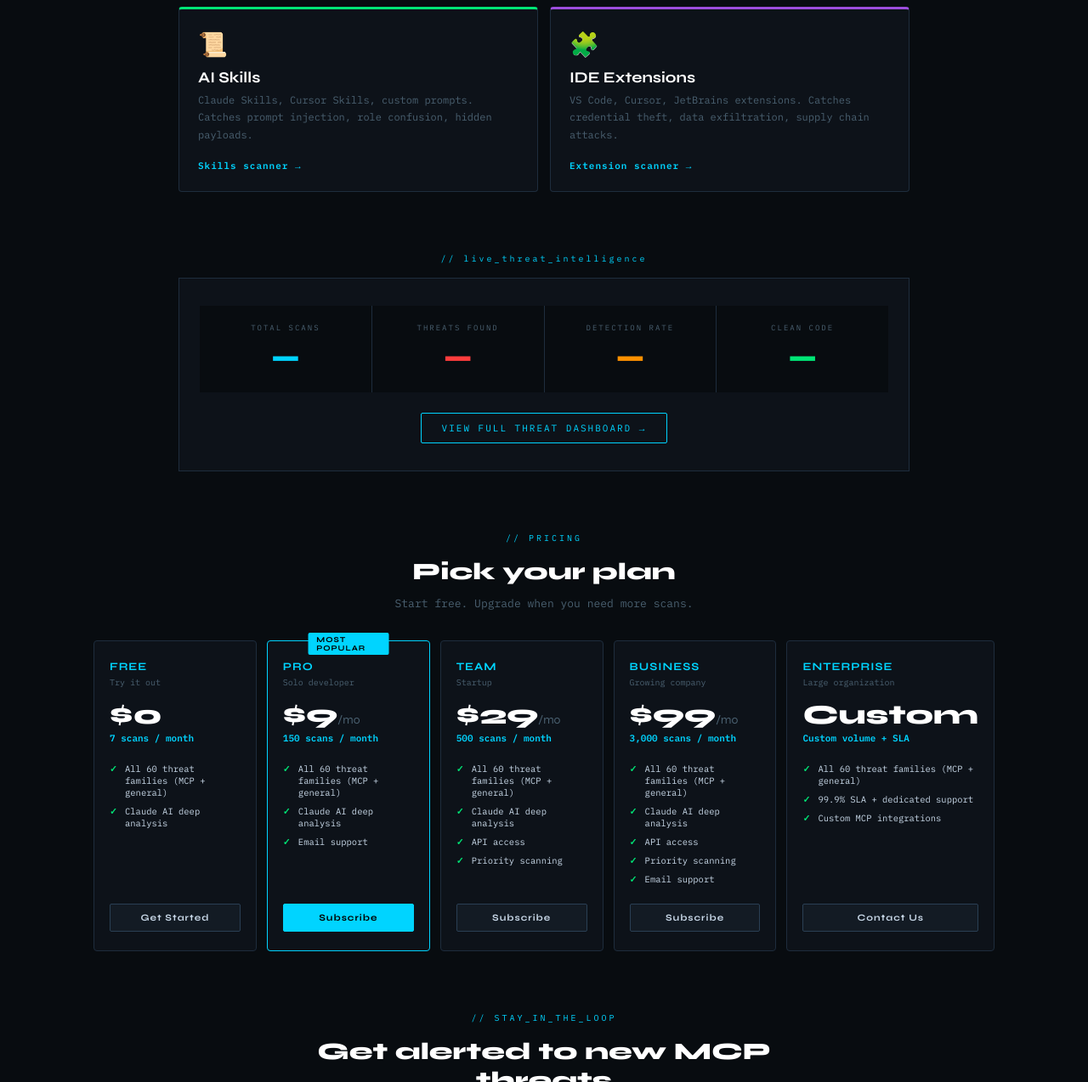
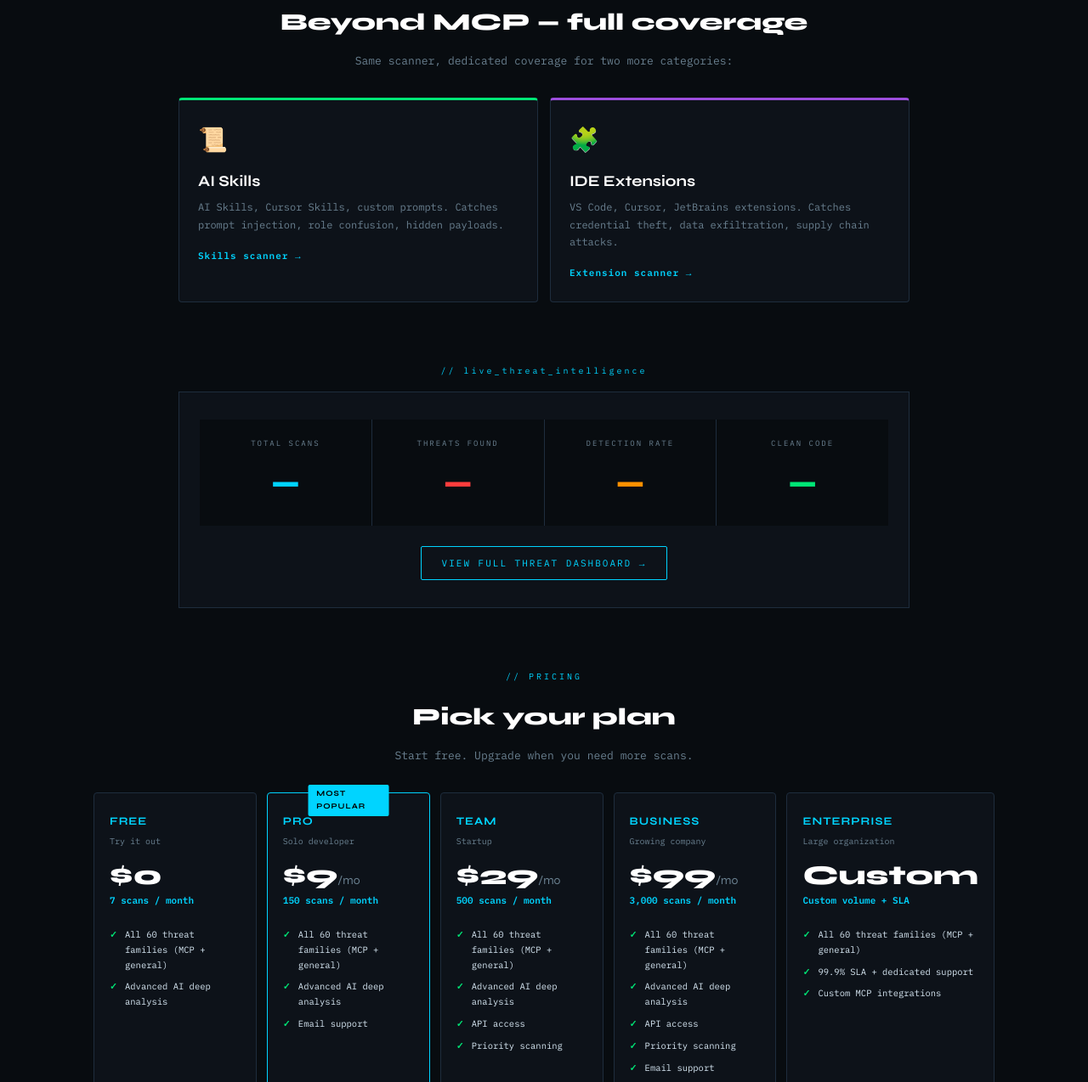
Before and after one commit to Urael-Fanuel/cyber-guardian, a website: page index.html in a window 1280 px wide. Shown: the part 2029-3303 px from the top of the page at 85% size. Drawn offline with Linux system fonts and the light colour scheme; no server answers.

Commit message:
Fix readability, remove AI branding, fix dashboard translations

```diff
--- a/index.html
+++ b/index.html
@@ -4,8 +4,8 @@
 <meta charset="UTF-8">
 <meta name="viewport" content="width=device-width, initial-scale=1.0">
 <title>Cyber-Guardian — MCP Security Scanner | First scanner for MCP Servers, AI Skills & IDE Extensions</title>
-<meta name="description" content="The first security scanner for Model Context Protocol (MCP) servers. Detect malicious code, prompt injection, credential theft and tool poisoning before connecting. Also scans AI Skills and IDE extensions. Powered by Claude AI.">
-<meta name="keywords" content="MCP security, MCP scanner, Model Context Protocol security, MCP server audit, AI skill scanner, AI security, Claude MCP, Cursor MCP, prompt injection scanner">
+<meta name="description" content="The first security scanner for Model Context Protocol (MCP) servers. Detect malicious code, prompt injection, credential theft and tool poisoning before connecting. Also scans AI Skills and IDE extensions. Powered by Advanced AI Engine.">
+<meta name="keywords" content="MCP security, MCP scanner, Model Context Protocol security, MCP server audit, AI skill scanner, AI security, MCP security, Cursor MCP, prompt injection scanner">
 <meta property="og:title" content="Cyber-Guardian — The First MCP Security Scanner">
 <meta property="og:description" content="Before you connect an MCP server, scan it. 10,000+ MCP servers exist. Zero are audited.">
 <meta property="og:type" content="website">
@@ -34,13 +34,13 @@
   --orange-dim:rgba(255,145,0,0.08);
   --purple:   #9D4EDD;
   --purple-dim: rgba(157,78,221,0.10);
-  --text:     #C8D8E8;
-  --text-dim: #4A6070;
+  --text:     #D8E8F4;
+  --text-dim: #6A8090;
   --mono:     'IBM Plex Mono','Noto Sans JP','Noto Sans KR','Noto Sans Hebrew',monospace;
   --sans:     'Syne','Noto Sans JP','Noto Sans KR','Noto Sans Hebrew',sans-serif;
 }
 html { scroll-behavior: smooth; }
-body { background: var(--bg); color: var(--text); font-family: var(--mono); min-height: 100vh; overflow-x: hidden; }
+body { background: var(--bg); color: var(--text); font-family: var(--mono); min-height: 100vh; overflow-x: hidden; font-size: 14px; line-height: 1.7; }
 body::before {
   content: ''; position: fixed; inset: 0; z-index: 0; pointer-events: none;
   background-image: linear-gradient(var(--border) 1px, transparent 1px), linear-gradient(90deg, var(--border) 1px, transparent 1px);
@@ -375,7 +375,7 @@ footer a:hover { color: var(--cyan); }
       <div class="pulse" style="width:6px;height:6px"></div>
       <div class="ai-badge">
         <span data-i18n="ai_badge_pre">Powered by</span>
-        <strong>Claude AI</strong>
+        <strong>AI Engine</strong>
         <span data-i18n="ai_badge_post">· 60 threat families · MCP-aware</span>
       </div>
     </div>
@@ -418,7 +418,7 @@ footer a:hover { color: var(--cyan); }
     <div class="step">
       <div class="step-n">02</div>
       <div class="step-t" data-i18n="step2_title">AI Deep Scan</div>
-      <div class="step-d" data-i18n="step2_desc">MCP-specific signatures + Claude AI deep analysis.</div>
+      <div class="step-d" data-i18n="step2_desc">MCP-specific signatures + Advanced AI deep analysis.</div>
     </div>
     <div class="step">
       <div class="step-n">03</div>
@@ -436,7 +436,7 @@ footer a:hover { color: var(--cyan); }
     <div class="other-card skills">
       <div class="other-card-icon">📜</div>
       <div class="other-card-t" data-i18n="other_card1_title">AI Skills</div>
-      <div class="other-card-d" data-i18n="other_card1_desc">Claude Skills, Cursor Skills, custom prompts. Catches prompt injection, role confusion, hidden payloads.</div>
+      <div class="other-card-d" data-i18n="other_card1_desc">AI Skills, Cursor Skills, custom prompts. Catches prompt injection, role confusion, hidden payloads.</div>
       <a href="/skills.html" class="other-card-link" data-i18n="other_card1_link">Skills scanner →</a>
     </div>
     <div class="other-card ext">
@@ -488,7 +488,7 @@ footer a:hover { color: var(--cyan); }
       <div class="plan-scans" data-i18n="plan_free_scans">7 scans / month</div>
       <ul class="plan-features">
         <li data-i18n="plan_feat_signatures">All 60 threat families (MCP + general)</li>
-        <li data-i18n="plan_feat_ai">Claude AI deep analysis</li>
+        <li data-i18n="plan_feat_ai">Advanced AI deep analysis</li>
       </ul>
       <button class="plan-btn" data-i18n="btn_get_started" onclick="scrollToScanner()">Get Started</button>
     </div>
@@ -500,7 +500,7 @@ footer a:hover { color: var(--cyan); }
       <div class="plan-scans" data-i18n="plan_pro_scans">150 scans / month</div>
       <ul class="plan-features">
         <li data-i18n="plan_feat_signatures">All 60 threat families</li>
-        <li data-i18n="plan_feat_ai">Claude AI deep analysis</li>
+        <li data-i18n="plan_feat_ai">Advanced AI deep analysis</li>
         <li data-i18n="plan_feat_support">Email support</li>
       </ul>
       <button class="plan-btn" data-i18n="btn_subscribe" onclick="alert('Stripe: add your link')">Subscribe</button>
@@ -512,7 +512,7 @@ footer a:hover { color: var(--cyan); }
       <div class="plan-scans" data-i18n="plan_team_scans">500 scans / month</div>
       <ul class="plan-features">
         <li data-i18n="plan_feat_signatures">All 60 threat families</li>
-        <li data-i18n="plan_feat_ai">Claude AI deep analysis</li>
+        <li data-i18n="plan_feat_ai">Advanced AI deep analysis</li>
         <li data-i18n="plan_feat_api">API access</li>
         <li data-i18n="plan_feat_priority">Priority scanning</li>
       </ul>
@@ -525,7 +525,7 @@ footer a:hover { color: var(--cyan); }
       <div class="plan-scans" data-i18n="plan_business_scans">3,000 scans / month</div>
       <ul class="plan-features">
         <li data-i18n="plan_feat_signatures">All 60 threat families</li>
-        <li data-i18n="plan_feat_ai">Claude AI deep analysis</li>
+        <li data-i18n="plan_feat_ai">Advanced AI deep analysis</li>
         <li data-i18n="plan_feat_api">API access</li>
         <li data-i18n="plan_feat_priority">Priority scanning</li>
         <li data-i18n="plan_feat_support">Email support</li>
@@ -797,7 +797,7 @@ function renderResult(r) {
 }
 
 function copyReport(score, status, count) {
-  const txt = `Cyber-Guardian AI — MCP Security Scan Report\n${'─'.repeat(48)}\nScope:          ${currentScope.toUpperCase()}\nStatus:         ${status}\nThreat Score:   ${score}/100\nThreats Found:  ${count}\nScanned At:     ${new Date().toISOString()}\nPowered By:     Claude AI · MCP-aware\n${'─'.repeat(48)}`;
+  const txt = `Cyber-Guardian AI — MCP Security Scan Report\n${'─'.repeat(48)}\nScope:          ${currentScope.toUpperCase()}\nStatus:         ${status}\nThreat Score:   ${score}/100\nThreats Found:  ${count}\nScanned At:     ${new Date().toISOString()}\nPowered By:     AI Engine · MCP-aware\n${'─'.repeat(48)}`;
   navigator.clipboard.writeText(txt).then(() => {
     const b = event.target; const o = b.textContent;
     b.textContent = '✓ ' + t('action_copy'); b.style.color = 'var(--green)';
--- a/locales/translations.js
+++ b/locales/translations.js
@@ -32,7 +32,7 @@ const TRANSLATIONS = {
     ai_badge_pre: "Powered by",
     ai_badge_post: "· 60 threat families · MCP-aware",
     loading_main: "ANALYZING CODE",
-    loading_sub: "Claude AI · MCP-aware · Zero-Trust",
+    loading_sub: "AI Engine · MCP-aware · Zero-Trust",
     verdict_safe_title: "SAFE TO INSTALL",
     verdict_safe_sub: "NO THREATS DETECTED",
     verdict_mod_title: "REVIEW BEFORE INSTALLING",
@@ -73,7 +73,7 @@ const TRANSLATIONS = {
     step1_title: "Paste the Code",
     step1_desc: "MCP server, AI Skill, IDE extension. Any language. Up to 50,000 chars per scan.",
     step2_title: "AI Deep Scan",
-    step2_desc: "Two layers: instant MCP-specific signatures + Claude AI deep analysis. Catches obfuscated and novel attacks.",
+    step2_desc: "Two layers: instant MCP-specific signatures + Advanced AI deep analysis. Catches obfuscated and novel attacks.",
     step3_title: "Clear Verdict",
     step3_desc: "SAFE / REVIEW / BLOCK — in plain English. Know exactly what was found and why.",
     families_label: "// 60_threat_families_covered",
@@ -98,7 +98,7 @@ const TRANSLATIONS = {
     plan_business_scans: "3,000 scans / month",
     plan_enterprise_scans: "Custom volume + SLA",
     plan_feat_signatures: "All 60 threat families (MCP + general)",
-    plan_feat_ai: "Claude AI deep analysis",
+    plan_feat_ai: "Advanced AI deep analysis",
     plan_feat_api: "API access",
     plan_feat_priority: "Priority scanning",
     plan_feat_support: "Email support",
@@ -113,7 +113,7 @@ const TRANSLATIONS = {
     other_title: "Beyond MCP — full coverage",
     other_sub: "Same scanner, dedicated coverage for two more categories:",
     other_card1_title: "AI Skills",
-    other_card1_desc: "Claude Skills, Cursor Skills, custom prompts. Catches prompt injection, role confusion, hidden payloads.",
+    other_card1_desc: "AI Skills, Cursor Skills, custom prompts. Catches prompt injection, role confusion, hidden payloads.",
     other_card1_link: "Skills scanner →",
     other_card2_title: "IDE Extensions",
     other_card2_desc: "VS Code, Cursor, JetBrains extensions. Catches credential theft, data exfiltration, supply chain attacks.",
@@ -158,7 +158,7 @@ const TRANSLATIONS = {
     ai_badge_pre: "Powered by",
     ai_badge_post: "· 60 Bedrohungsfamilien · MCP-aware",
     loading_main: "CODE WIRD ANALYSIERT",
-    loading_sub: "Claude AI · MCP-aware · Zero-Trust",
+    loading_sub: "AI Engine · MCP-aware · Zero-Trust",
     verdict_safe_title: "SICHER ZU INSTALLIEREN",
     verdict_safe_sub: "KEINE BEDROHUNGEN ERKANNT",
     verdict_mod_title: "VOR INSTALLATION PRÜFEN",
@@ -239,7 +239,7 @@ const TRANSLATIONS = {
     other_title: "Über MCP hinaus — volle Abdeckung",
     other_sub: "Derselbe Scanner, eigene Abdeckung für zwei weitere Kategorien:",
     other_card1_title: "KI-Skills",
-    other_card1_desc: "Claude Skills, Cursor Skills, Custom-Prompts. Erkennt Prompt-Injection, Rollenverwirrung, versteckte Payloads.",
+    other_card1_desc: "AI Skills, Cursor Skills, Custom-Prompts. Erkennt Prompt-Injection, Rollenverwirrung, versteckte Payloads.",
     other_card1_link: "Skills-Scanner →",
     other_card2_title: "IDE-Erweiterungen",
     other_card2_desc: "VS Code, Cursor, JetBrains Erweiterungen. Erkennt Credential-Diebstahl, Supply-Chain-Angriffe.",
@@ -365,7 +365,7 @@ const TRANSLATIONS = {
     other_title: "MCPを超えて — 完全カバレッジ",
     other_sub: "同じスキャナー、2つの追加カテゴリーの専用カバレッジ:",
     other_card1_title: "AIスキル",
-    other_card1_desc: "Claude Skills、Cursor Skills、カスタムプロンプト。",
+    other_card1_desc: "AI Skills、Cursor Skills、カスタムプロンプト。",
     other_card1_link: "Skillsスキャナー →",
     other_card2_title: "IDE拡張機能",
     other_card2_desc: "VS Code、Cursor、JetBrains拡張機能。",
@@ -491,7 +491,7 @@ const TRANSLATIONS = {
     other_title: "MCP를 넘어 — 전체 커버리지",
     other_sub: "동일한 스캐너, 두 가지 추가 카테고리 전용 커버리지:",
     other_card1_title: "AI 스킬",
-    other_card1_desc: "Claude Skills, Cursor Skills, 커스텀 프롬프트.",
+    other_card1_desc: "AI Skills, Cursor Skills, 커스텀 프롬프트.",
     other_card1_link: "Skills 스캐너 →",
     other_card2_title: "IDE 확장",
     other_card2_desc: "VS Code, Cursor, JetBrains 확장.",
@@ -536,7 +536,7 @@ const TRANSLATIONS = {
     ai_badge_pre: "Propulsé par",
     ai_badge_post: "· 60 familles de menaces · MCP-aware",
     loading_main: "ANALYSE EN COURS",
-    loading_sub: "Claude AI · MCP-aware · Zero-Trust",
+    loading_sub: "AI Engine · MCP-aware · Zero-Trust",
     verdict_safe_title: "INSTALLATION SÛRE",
     verdict_safe_sub: "AUCUNE MENACE DÉTECTÉE",
     verdict_mod_title: "VÉRIFIER AVANT INSTALLATION",
@@ -617,7 +617,7 @@ const TRANSLATIONS = {
     other_title: "Au-delà de MCP — couverture complète",
     other_sub: "Même scanner, couverture dédiée pour deux autres catégories :",
     other_card1_title: "IA Skills",
-    other_card1_desc: "Claude Skills, Cursor Skills, prompts personnalisés.",
+    other_card1_desc: "AI Skills, Cursor Skills, prompts personnalisés.",
     other_card1_link: "Scanner Skills →",
     other_card2_title: "Extensions IDE",
     other_card2_desc: "Extensions VS Code, Cursor, JetBrains.",
@@ -662,7 +662,7 @@ const TRANSLATIONS = {
     ai_badge_pre: "Powered by",
     ai_badge_post: "· 60 famílias · MCP-aware",
     loading_main: "ANALISANDO CÓDIGO",
-    loading_sub: "Claude AI · MCP-aware · Zero-Trust",
+    loading_sub: "AI Engine · MCP-aware · Zero-Trust",
     verdict_safe_title: "SEGURO PARA INSTALAR",
     verdict_safe_sub: "NENHUMA AMEAÇA DETECTADA",
     verdict_mod_title: "REVISAR ANTES DE INSTALAR",
@@ -743,7 +743,7 @@ const TRANSLATIONS = {
     other_title: "Além de MCP — cobertura completa",
     other_sub: "Mesmo scanner, cobertura dedicada para duas categorias adicionais:",
     other_card1_title: "AI Skills",
-    other_card1_desc: "Claude Skills, Cursor Skills, prompts personalizados.",
+    other_card1_desc: "AI Skills, Cursor Skills, prompts personalizados.",
     other_card1_link: "Scanner Skills →",
     other_card2_title: "Extensões IDE",
     other_card2_desc: "Extensões VS Code, Cursor, JetBrains.",
@@ -788,7 +788,7 @@ const TRANSLATIONS = {
     ai_badge_pre: "מבוסס על",
     ai_badge_post: "· 60 משפחות איומים · MCP-aware",
     loading_main: "מנתח את הקוד",
-    loading_sub: "Claude AI · MCP-aware · Zero-Trust",
+    loading_sub: "AI Engine · MCP-aware · Zero-Trust",
     verdict_safe_title: "בטוח להתקנה",
     verdict_safe_sub: "לא זוהו איומים",
     verdict_mod_title: "בדוק לפני התקנה",
@@ -869,7 +869,7 @@ const TRANSLATIONS = {
     other_title: "מעבר ל-MCP — כיסוי מלא",
     other_sub: "אותו סורק, כיסוי ייעודי לעוד שתי קטגוריות:",
     other_card1_title: "AI Skills",
-    other_card1_desc: "Claude Skills, Cursor Skills, פרומפטים מותאמים. תופס prompt injection, role confusion, payloads מוסתרים.",
+    other_card1_desc: "AI Skills, Cursor Skills, פרומפטים מותאמים. תופס prompt injection, role confusion, payloads מוסתרים.",
     other_card1_link: "סורק Skills ←",
     other_card2_title: "הרחבות IDE",
     other_card2_desc: "הרחבות VS Code, Cursor, JetBrains. תופס גניבת credentials, supply chain attacks.",
```
Also changed, not shown: dashboard.html (+11 -5 lines).
